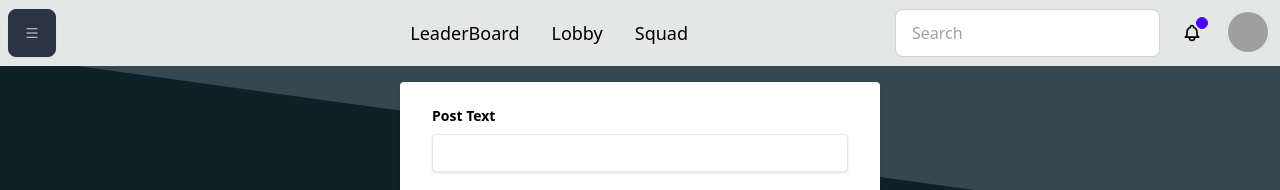
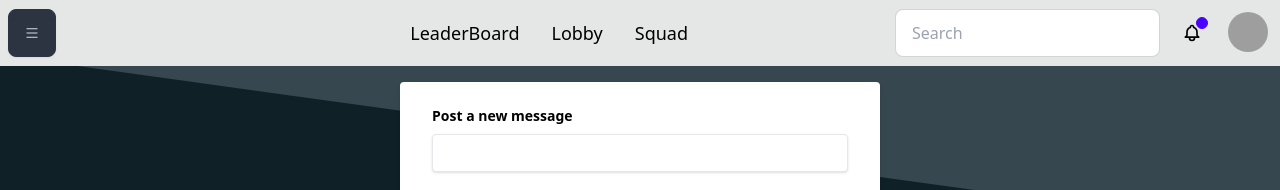
Before and after one commit to ron-yerovoy/gamegrid-client, a Next.js app: page /HomePage in a window 1280 px wide. Shown: the top 190 px of the page. Built offline with nearby package versions, Linux system fonts and the light colour scheme; no server answers; grey boxes are pictures that could not be loaded.

Commit message:
updated cookies func

```diff
--- a/src/app/HomePage/page.js
+++ b/src/app/HomePage/page.js
@@ -1,7 +1,7 @@
 'use server'
 import Head from "next/head"
 import Posts from "../components/posts"
-import { cookies } from "next/headers"
+import { getSessionData } from "../actions"
 
 export default async function HomePage() {
     return (
@@ -13,8 +13,3 @@ export default async function HomePage() {
         </div>
       )
 }
-
-export async function getSessionData(req) {
-  const encryptedSessionData = cookies().get('session')?.value
-  return encryptedSessionData ? encryptedSessionData : null
-}
--- a/src/app/actions.js
+++ b/src/app/actions.js
@@ -11,3 +11,9 @@ export async function loginbtn(sessionData) {
     path: '/HomePage',
   })
 }
+
+export async function getSessionData() {
+  const encryptedSessionData = cookies().get('session')?.value
+  console.log(':::', typeof(encryptedSessionData))
+  return encryptedSessionData ? encryptedSessionData : null
+}
--- a/src/app/components/posts.js
+++ b/src/app/components/posts.js
@@ -2,7 +2,7 @@
 import { useState, useEffect } from 'react'
 import Head from 'next/head'
 import 'daisyui'
-import { getSessionData } from '../HomePage/page'
+import { getSessionData } from '../actions'
 
 const userId = getSessionData()
 export default function Posts() {
@@ -93,7 +93,7 @@ export default function Posts() {
         <form onSubmit={handlePosts} className="bg-white shadow-md rounded px-8 pt-6 pb-8 mb-4">
           <div className="mb-4">
             <label className="block text-black text-sm font-bold mb-2" htmlFor="text">
-              Post Text
+              {userId ? "Post a new message" : "Login to post a new message"}
             </label>
             <input
               id="text"
```
